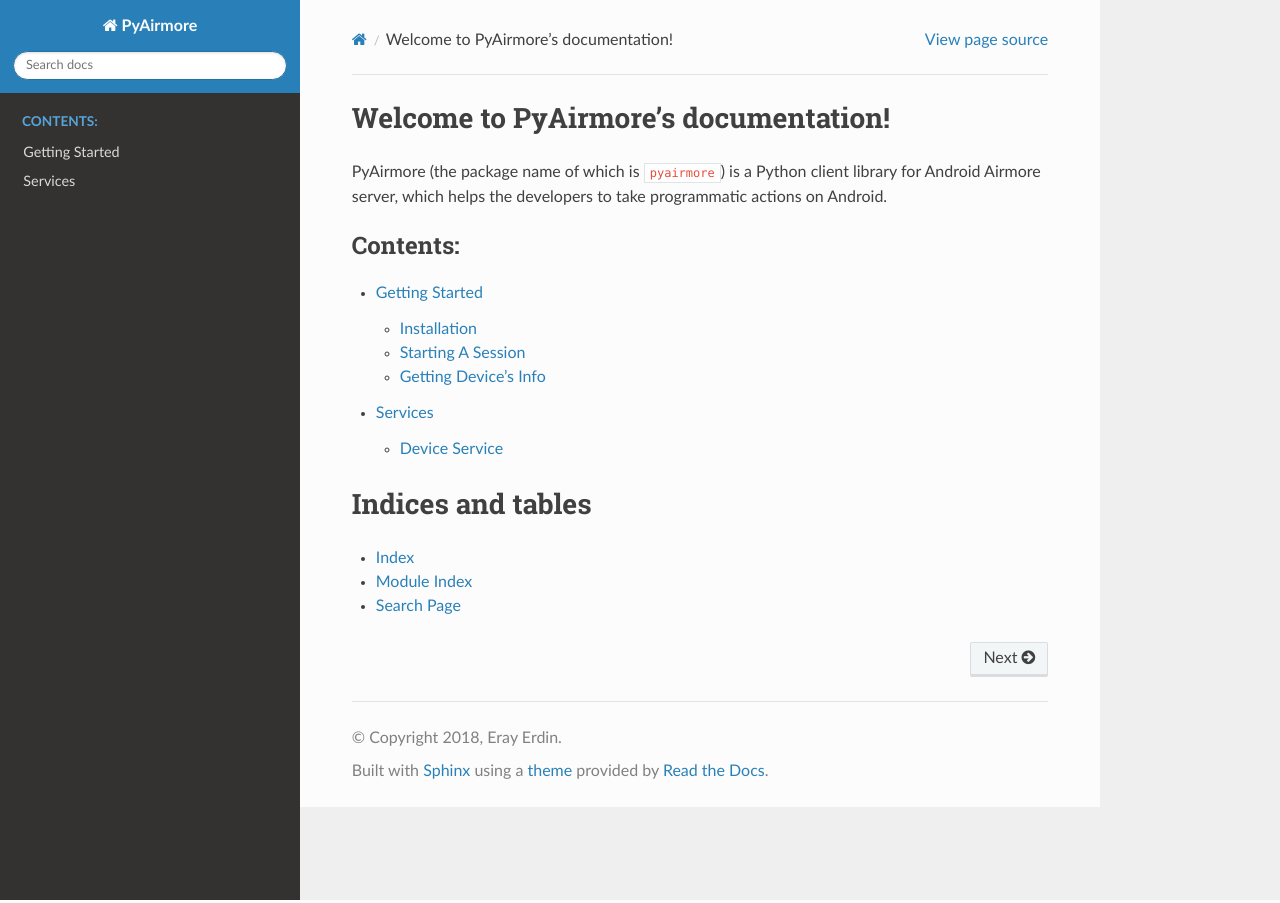
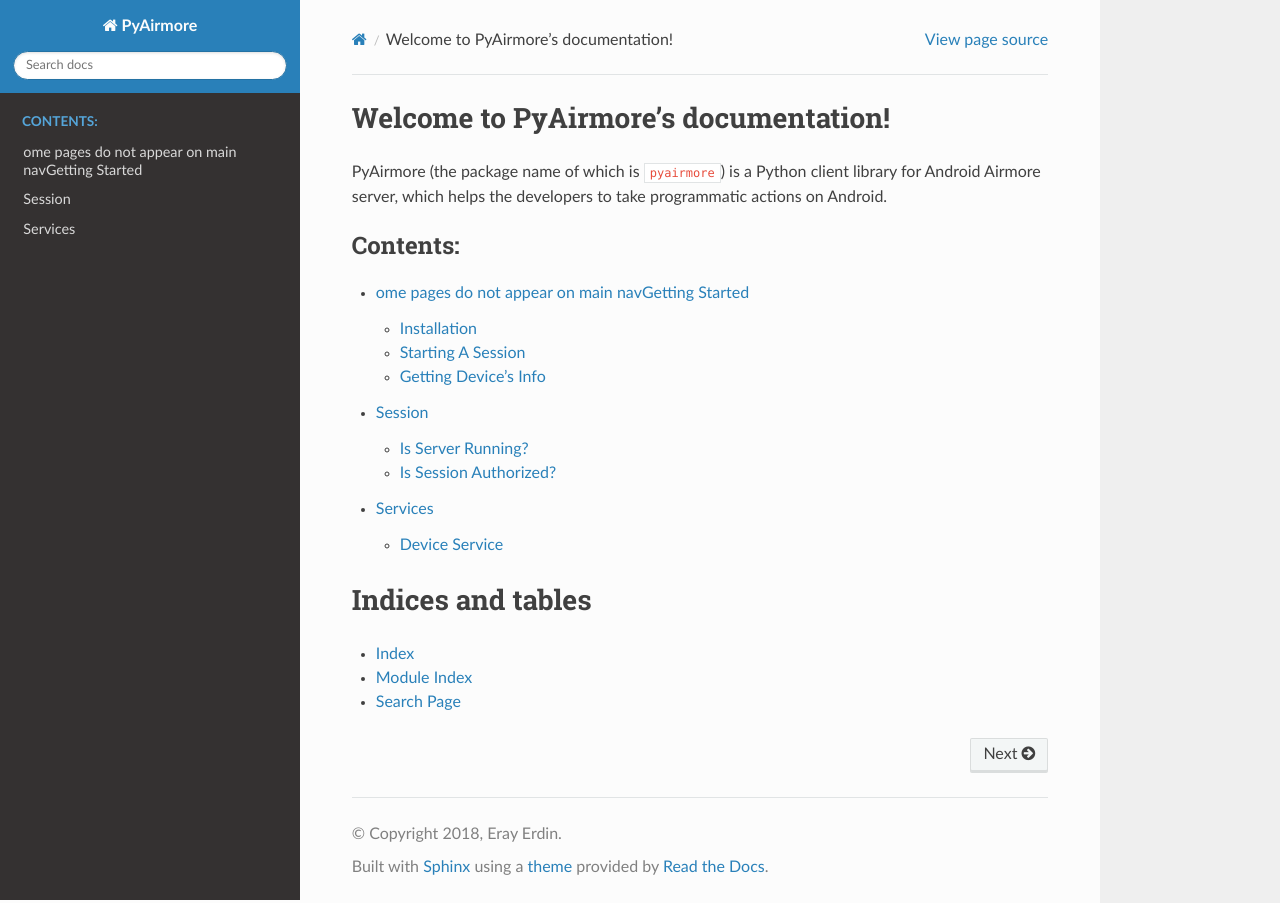
Before and after one commit to erayerdin/pyairmore, a Sphinx documentation site: the page built from docs/source/index.rst, in a window 1280 px wide. Built offline with Sphinx 7.4.7 and the Read the Docs theme 2.0.0, drawn with Linux system fonts in a browser that asks for light colours; some of the changed lines change nothing that is shown.

Commit message:
added "Session" section to docs, not completed

```diff
--- a/docs/source/getting-started/index.rst
+++ b/docs/source/getting-started/index.rst
@@ -1,4 +1,4 @@
-Getting Started
+ome pages do not appear on main navGetting Started
 ===============
 
 This section provides a quick, not detailed, way to get started ``pyairmore``.
--- a/docs/source/index.rst
+++ b/docs/source/index.rst
@@ -14,6 +14,7 @@
    :caption: Contents:
 
    getting-started/index
+   session
    services/index
 
 Indices and tables
--- /dev/null
+++ b/docs/source/session.rst
@@ -0,0 +1,72 @@
+Session
+=======
+
+``AirmoreSession`` object is the heart of your application.
+
+.. autoclass:: pyairmore.request.AirmoreSession
+
+It simply extends the ``requests.Session`` class in order to manage requests through the target device.
+
+ - It manages the check of server.
+ - It manages the authorization process, both checking and requesting it.
+ - It manages URLs, providing consistent URLs for requests to the server.
+
+However, it is heavily managed by ``Service`` objects. While understanding what session is is optional, it will give you
+a grasp of how it works if you want to extend the core library's functionality.
+
+To initialize, you will provide a ``ipaddress.IPv4Address`` object and optionally a port as an ``int``. How you will
+get these is discussed in the :ref:`Starting A Session` section. After you learn the target device's IP and port,
+you can simply:
+
+.. code-block:: python
+
+ from ipaddress import IPv4Address
+ from pyairmore.request import AirmoreSession
+
+ ip = IPv4Address("target ip address")  # to validate ip's form
+ session = AirmoreSession(ip)
+
+By default, Airmore uses ``2333`` port on target device, so does ``AirmoreSession`` object. If the port is different,
+you can pass the port as ``int``.
+
+.. code-block:: python
+
+ session = AirmoreSession(ip, 2334)
+
+.. note::
+
+    Remember! All aspects covered in subsections are already managed by ``Service`` objects. However, these might be
+    needed if you intend to contribute to the main project, or simply extend a functionality that you have not found in
+    the core library.
+
+Is Server Running?
+------------------
+
+Airmore is occasionally inconsistent with its server, either for its own reasons or because of the architecture of
+Android.
+
+ - When a device boots, you need to open Airmore manually at least once.
+ - Airmore server might shut down automatically when the device is sleeping/idle.
+ - Airmore server might shut down automatically when the device's power is low.
+
+So you might need to check if the server is running before each request you are making to the server. An
+``AirmoreSession`` instance has a property called ``is_server_running``.
+
+.. automethod:: pyairmore.request.AirmoreSession.is_server_running
+
+.. code-block:: python
+
+ session.is_server_running  # True
+
+This will return boolean ``True`` value if the server is up and running.
+
+.. note::
+
+    ``is_server_running`` is the only method in ``AirmoreSession`` that uses built-in ``socket`` library instead of
+    ``requests`` library.
+
+Is Session Authorized?
+----------------------
+
+The server is up, but that does not mean that you can do anything with it. Airmore needs authorization for further
+processing. The authorization is, as well, not very consistent.
```
